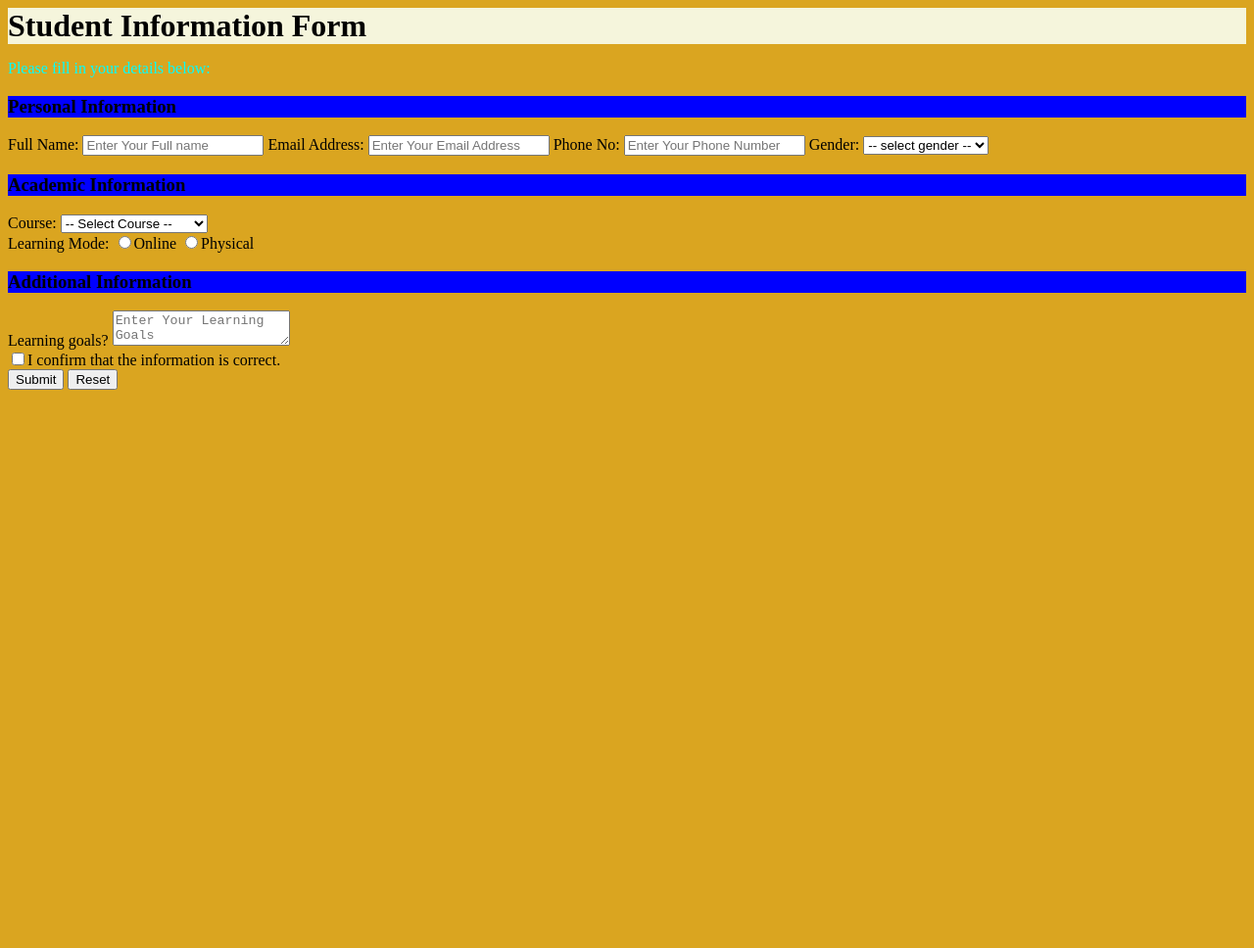
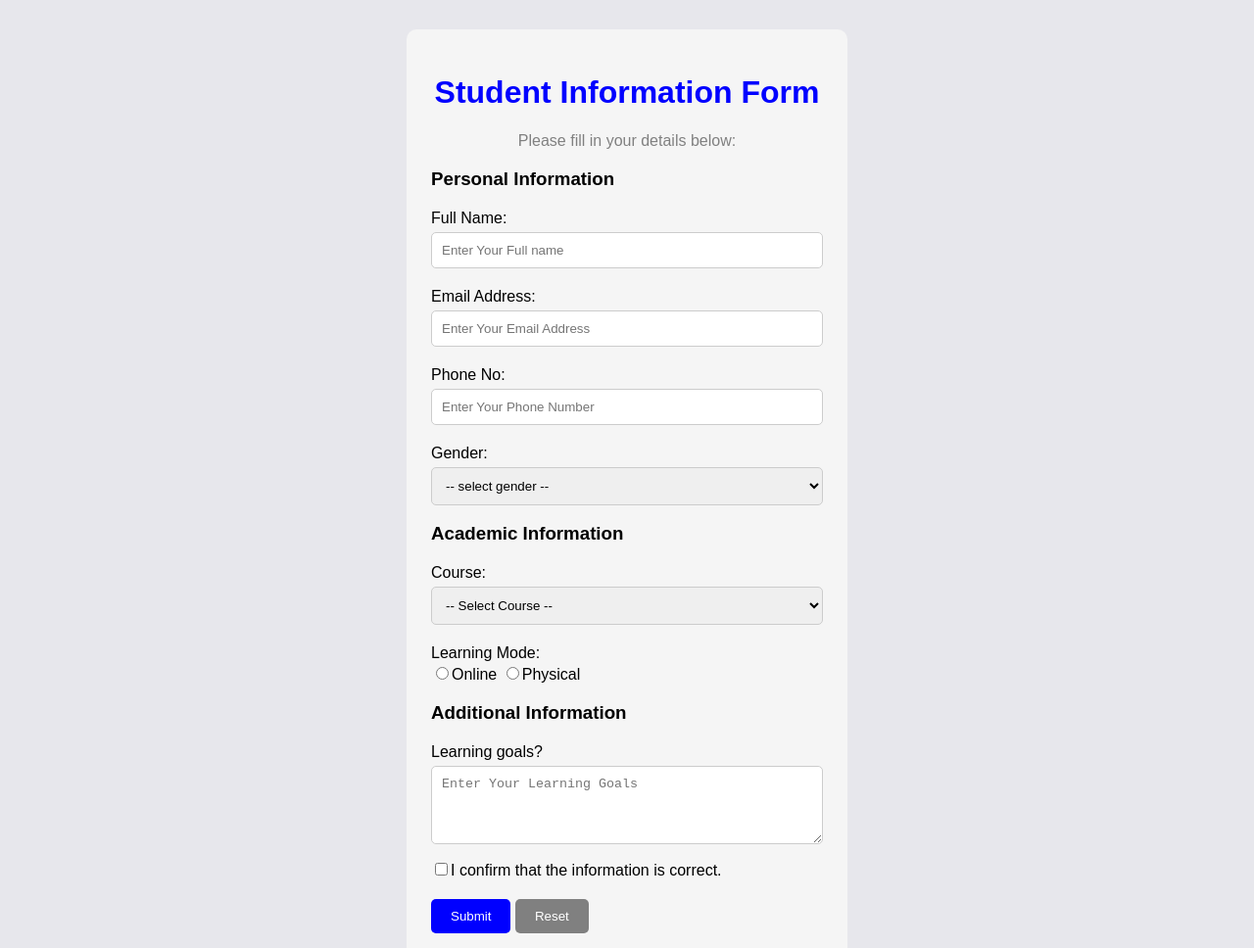
Before and after one commit to hiacdi-org/HIACDI-Lesson-Class, a plain HTML site: page Lesson_4 CSS/index.html in a window 1280 px wide. Shown: the top 968 px of the page at 98% size. Before the commit the page ends 800 px from the top, so only its background shows below. Drawn offline with Linux system fonts and the light colour scheme.

Commit message:
Update style.css

```diff
--- a/Lesson_4 CSS/style.css
+++ b/Lesson_4 CSS/style.css
@@ -1,20 +1,74 @@
 body{
-    background-color: goldenrod;
-}
-h1{
-    color: black;
-    background-color: beige;
-    margin: 0cap;
-}
-p{
-    color: aqua;
-}
-h3, h4, h6{
-    background-color: blue;
+    background-color: #e7e7ec;
+    font-family: Arial, Helvetica, sans-serif;
+    margin: 0;
+    padding: 30px;
 }
 
-#nav{
-    color: brown;
-    font-size: large;
-    text-align: end;
+.container{
+    background-color: whitesmoke;
+    width: 400px;
+    margin: auto;
+    padding: 25px;
+    border-radius: 10px;
 }
+
+h1{
+    text-align: center;
+    color: blue;
+}
+
+p{
+    text-align: center;
+    color: gray;
+}
+
+h3{
+    color: black;
+}
+
+label{
+    display: block;
+    margin-top: 20px;
+}
+
+input, select, textarea{
+    width: 100%;
+    padding: 10px;
+    margin-top: 5px;
+    border: 1px solid #ccc;
+    border-radius: 5px;
+    box-sizing: border-box;
+
+}
+
+.radio input, .checkbox input{
+    width: auto;
+}
+
+.radio, .checkbox{
+    margin-top: 10px;
+    cursor: pointer;
+}
+
+textarea{
+    height: 80px;
+}
+
+button{
+    background-color: blue;
+    color: white;
+    padding: 10px 20px;
+    border-radius: 5px;
+    border: none;
+    margin-top: 20px;
+    cursor: pointer;
+}
+
+#reset{
+    background-color: gray;
+}
+
+button:hover{
+    opacity: 0.5;
+}
```
